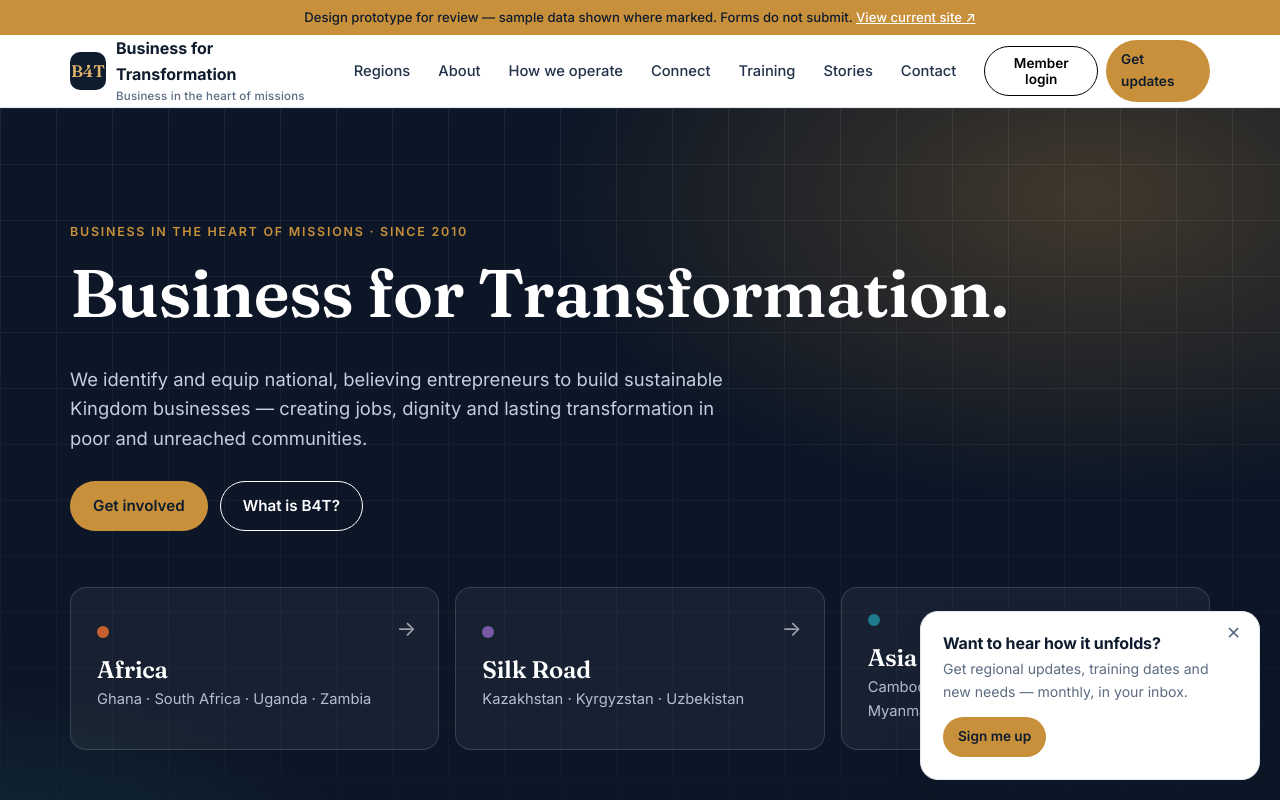
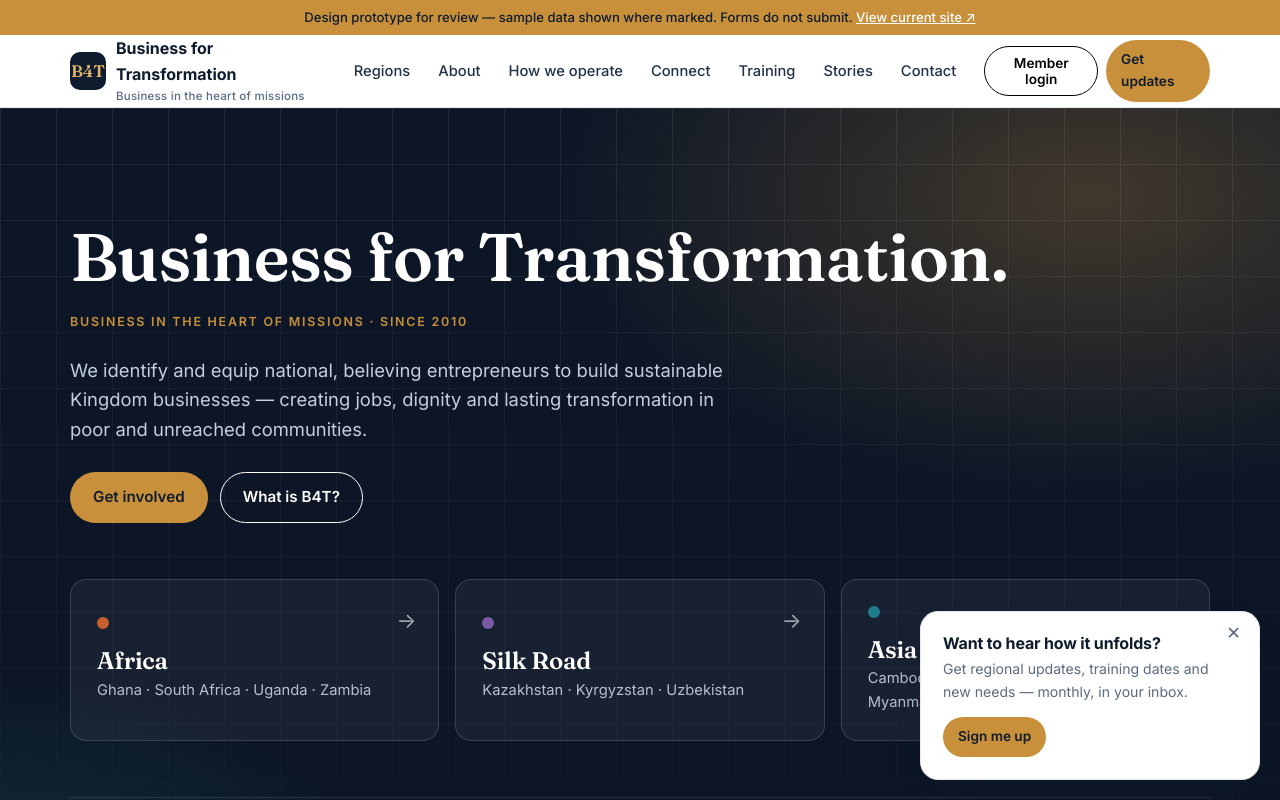
Before and after one commit to jamescwk/b4t-test, a plain HTML site: page index.html in a window 1280 px wide. Shown: the top 800 px of the page. Drawn offline with Linux system fonts and the light colour scheme.

Commit message:
Move hero tagline below the headline
Co-Authored-By: Claude Sonnet 5.5 <noreply@anthropic.com>
Claude-Session: https://claude.ai/code/session_01E7ATPG9bJUR8stnTiVJjma

```diff
--- a/index.html
+++ b/index.html
@@ -46,8 +46,8 @@
 <section class="hero">
   <div class="hero-grid-bg"></div>
   <div class="container">
-    <span class="eyebrow">Business in the heart of missions · Since 2010</span>
     <h1>Business for Transformation.</h1>
+    <span class="eyebrow hero-tagline">Business in the heart of missions · Since 2010</span>
     <p class="lead">We identify and equip national, believing entrepreneurs to build sustainable Kingdom businesses — creating jobs, dignity and lasting transformation in poor and unreached communities.</p>
     <div class="hero-ctas">
       <a href="#involved" class="btn btn-primary">Get involved</a>
--- a/styles.css
+++ b/styles.css
@@ -316,3 +316,7 @@ select,input,textarea{border-color:#8091a7}
   html{scroll-behavior:auto}
   *,*::before,*::after{transition-duration:.01ms!important;animation-duration:.01ms!important;animation-iteration-count:1!important}
 }
+
+/* Hero tagline sits just under the headline */
+.hero h1{margin-bottom:.25em}
+.hero .hero-tagline{display:block;margin-bottom:24px}
```
